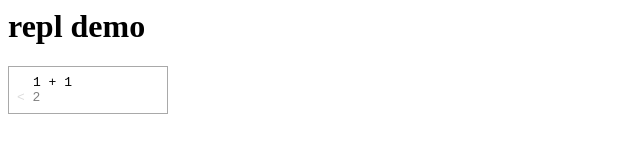
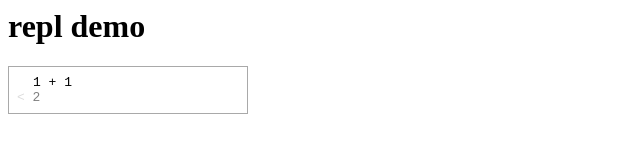
Before and after one commit to ClintH/minirepl, a website: page demo/index.html in a window 1280 px wide. Shown: the full height of the page, 0-640 px from the left. Drawn offline with Linux system fonts and the light colour scheme.

Commit message:
Added GIF

```diff
--- a/demo/index.html
+++ b/demo/index.html
@@ -7,7 +7,7 @@
 <body>
   <h1>repl demo</h1>
   <!-- Use class 'repl' to pick up default styling -->
-  <code class="repl">
+  <code style="width:15rem" class="repl">
     <!--
       Repl can have some preset code and results:
     -->
```
Also changed, not shown: README.md, build/repl.css, demo.gif (added).
